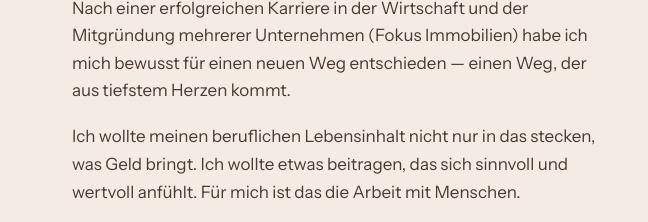
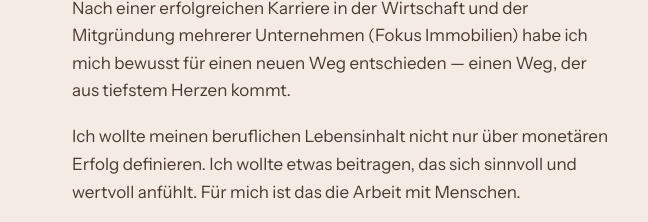
Before and after one commit to cjhomes/andreia-website, a website: page site/index.html in a window 1280 px wide. Shown: the part 3900-4122 px from the top of the page, 535-1183 px from the left. Drawn offline with Linux system fonts and the light colour scheme.

Commit message:
Add files via upload

```diff
--- a/site/index.html
+++ b/site/index.html
@@ -161,7 +161,7 @@
       <div>
         <h2>Ich bin Coach geworden.</h2>
         <p style="margin-top:1.5rem;">Nach einer erfolgreichen Karriere in der Wirtschaft und der Mitgründung mehrerer Unternehmen (Fokus Immobilien) habe ich mich bewusst für einen neuen Weg entschieden — einen Weg, der aus tiefstem Herzen kommt.</p>
-        <p>Ich wollte meinen beruflichen Lebensinhalt nicht nur in das stecken, was Geld bringt. Ich wollte etwas beitragen, das sich sinnvoll und wertvoll anfühlt. Für mich ist das die Arbeit mit Menschen.</p>
+        <p>Ich wollte meinen beruflichen Lebensinhalt nicht nur über monetären Erfolg definieren. Ich wollte etwas beitragen, das sich sinnvoll und wertvoll anfühlt. Für mich ist das die Arbeit mit Menschen.</p>
         <p>Diese Entscheidung war keine strategische — sie war eine Herzensentscheidung. Heute begleite ich Menschen, die sich nach echter Veränderung sehnen, die ein klares, zukunftsorientiertes Ziel haben und bereit sind, ihren Weg mit neuer Klarheit, Tiefe und Selbstvertrauen zu gehen.</p>
         <p>Als zertifizierter Life &amp; Business Coach verbinde ich fundiertes Wissen mit einem feinen Gespür für das, was zwischen den Zeilen liegt. In meiner Arbeit werde ich oft als „Emotionsöffnerin" beschrieben — als jemand, der in einem geschützten Raum echte Gefühle sichtbar macht, Klarheit schafft und liebevoll Halt gibt.</p>
         <p>Ich arbeite mit Menschen, die mehr wollen — mehr Sinn, mehr inneres Gleichgewicht, mehr Selbstverbindung. Ob es um private Themen oder berufliche Entwicklung geht: Mein Coaching ist ein Raum, in dem du dich verstanden, gesehen und getragen fühlst.</p>
```
